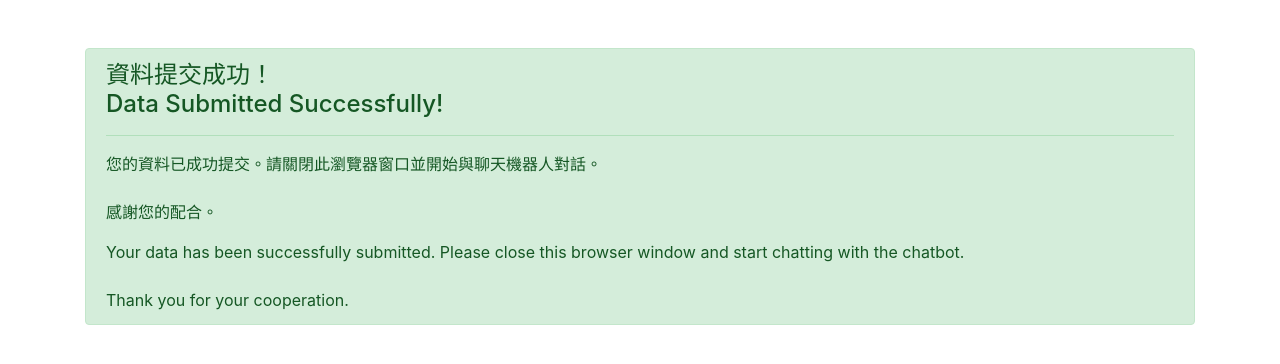
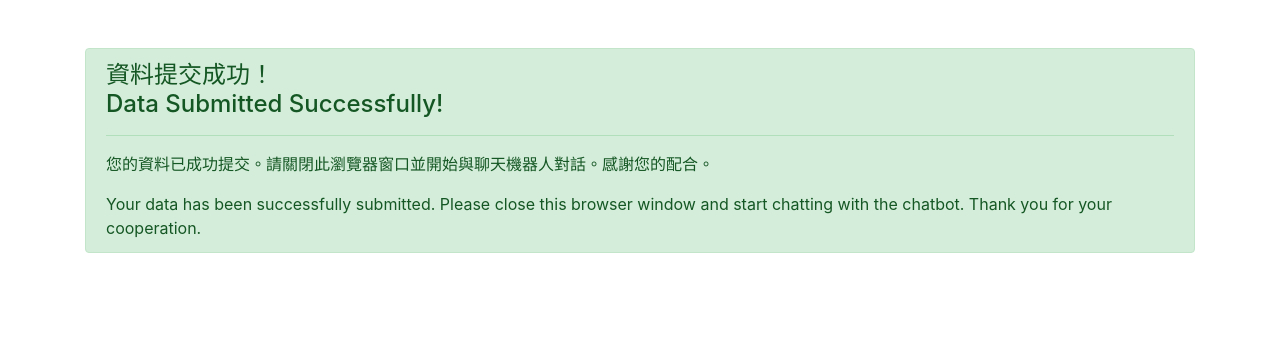
Before and after one commit to momonong/SSO-for-chatbot, a Flask app: template app/templates/submission_success.html in a window 1280 px wide. Shown: the top 364 px of the page. Run offline with Flask 3, Linux system fonts and the light colour scheme; the template is opened without the code that fills it, so the values that code supplies are empty; some libraries are stand-ins or nearby versions.

Commit message:
Update html submission

```diff
--- a/app/templates/submission_success.html
+++ b/app/templates/submission_success.html
@@ -12,10 +12,8 @@
             <h4 class="alert-heading">資料提交成功！ <br>
                 Data Submitted Successfully!</h4>
             <hr>
-            <p>您的資料已成功提交。請關閉此瀏覽器窗口並開始與聊天機器人對話。<br>
-                <br>感謝您的配合。</p>
-            <p class="mb-0">Your data has been successfully submitted. Please close this browser window and start chatting with the chatbot. <br>
-                <br>Thank you for your cooperation.</p>
+            <p>您的資料已成功提交。請關閉此瀏覽器窗口並開始與聊天機器人對話。感謝您的配合。</p>
+            <p class="mb-0">Your data has been successfully submitted. Please close this browser window and start chatting with the chatbot. Thank you for your cooperation.</p>
         </div>
     </div>
     <script src="https://code.jquery.com/jquery-3.5.1.slim.min.js"></script>
```
